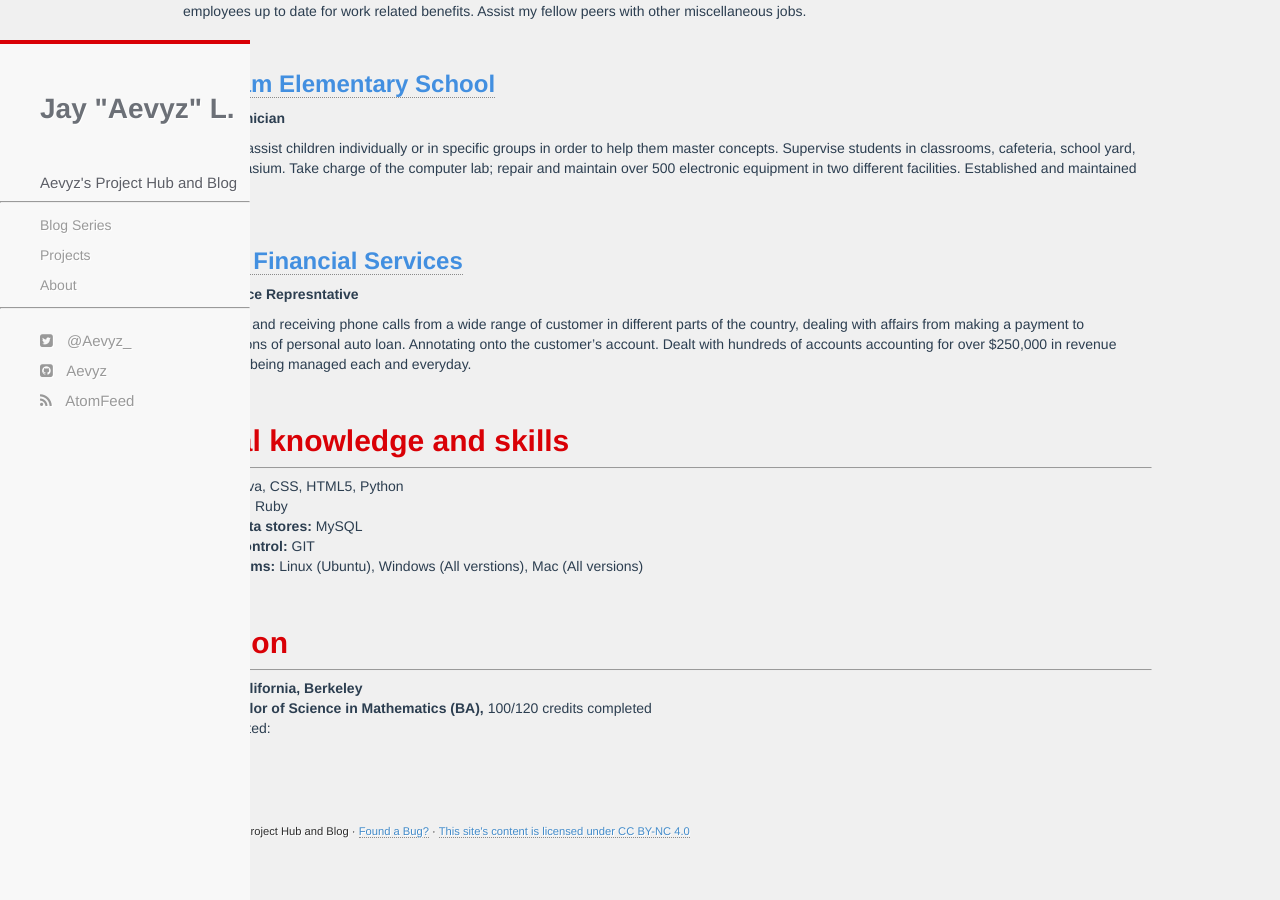
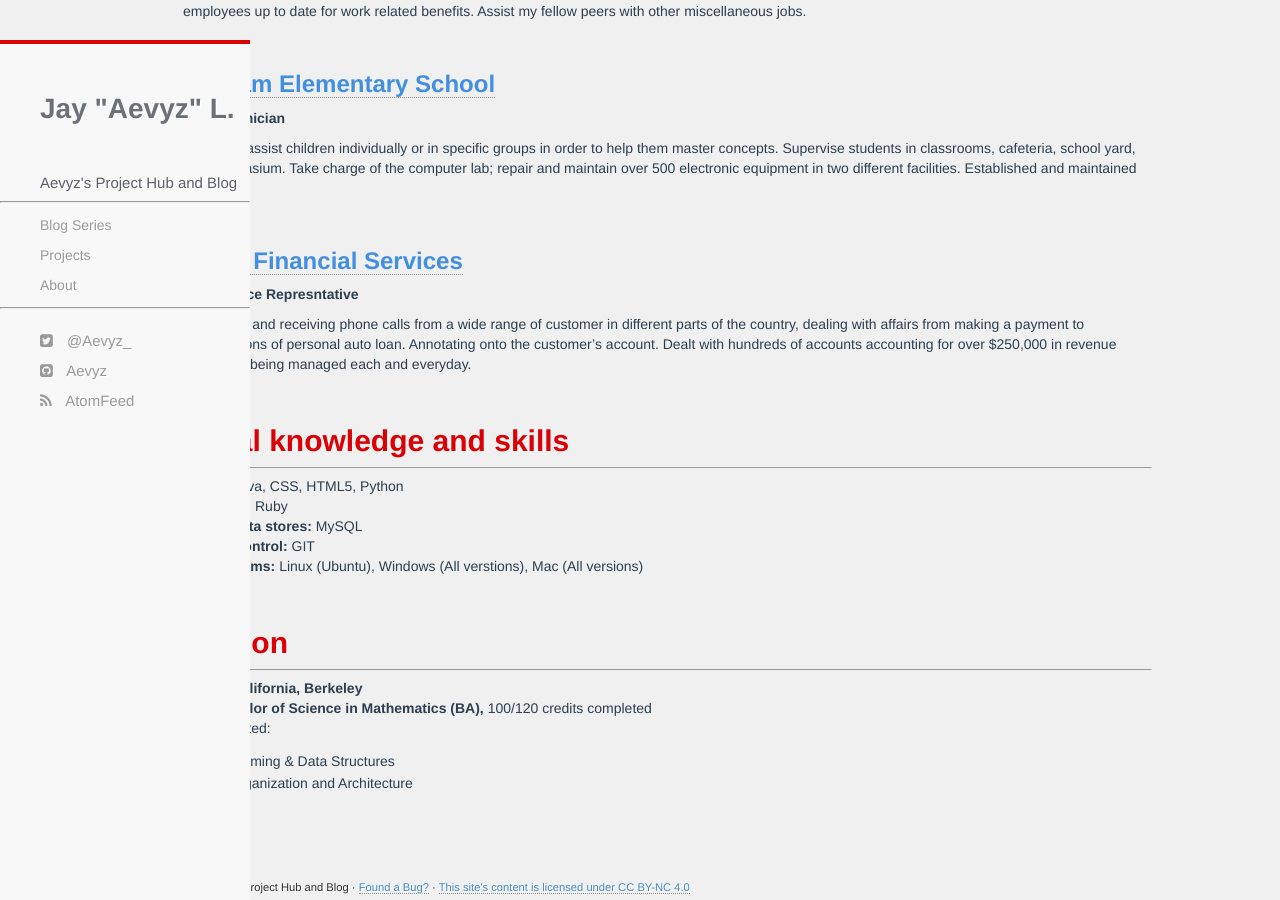
Before and after one commit to jguardado39/jguardado39.github.io, a Jekyll site: the page built from about.html, in a window 1280 px wide and 900 px high, scrolled down 638 px. Built offline with Jekyll 4.4.1, drawn with Linux system fonts in a browser that asks for light colours; before the commit the page ends 1482 px from its top, so only the background shows below that.

Commit message:
upd 041717

```diff
--- a/about.html
+++ b/about.html
@@ -138,6 +138,22 @@ title: Resume
       100/120 credits completed
       <br>
       Courses Completed:
+      <table style="width:100%">
+        <tr>
+          <th></th>
+          <th></th>
+        </tr>
+        <tr>
+          <ul>
+            <td><li> Java Programming &amp; Data Structures</li></td>
+          </ul>
+        </tr>
+        <tr>
+          <ul>
+            <td><li>Computer Organization and Architecture</li></td>
+          </ul>
+        </tr>
+      </table>
     </p>
                 </div>
               </div>
```
